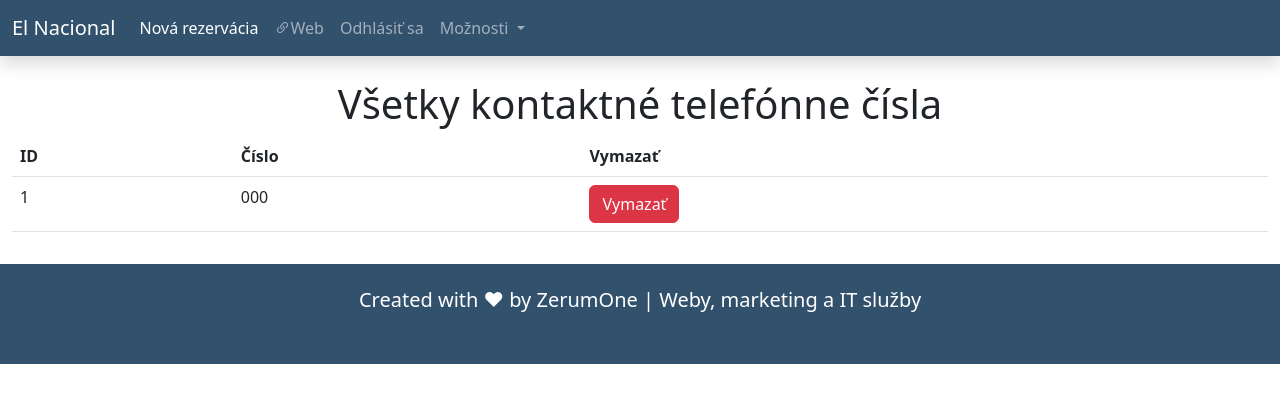
After one commit to neisor/table-reservation-lobbybar, a Django app: page /core/kontaktne-cislo/all in a window 1280 px wide. The commit adds this page. Shown: the top 403 px of the page. Run offline with Django 4.2, Linux system fonts and the light colour scheme; a user stored in the database is signed in; tables that the repository leaves empty hold one stand-in row (values such as "Sample post").

Commit message:
feat: Add option to create custom kontaktne telefonne cislo model

```diff
--- a/table_reservation/core/models.py
+++ b/table_reservation/core/models.py
@@ -21,7 +21,7 @@ class Reservation(models.Model):
     datum = models.DateField(verbose_name="Dátum rezervácie", validators=[future_date_only])
     cas = models.TimeField(verbose_name="Čas rezervácie")
     aktivita = models.ManyToManyField(to='Aktivita')
-    phone_regex = RegexValidator(regex=r'^\+?1?\d{8,15}$', message="Telefónne číslo musí byť vo formáte: '+421911222333'.")
+    phone_regex = RegexValidator(regex=r'^\+?1?\d{8,15}$', message="Telefónne číslo vo formáte: '+421911222333'.")
     telefonne_cislo = models.CharField(validators=[phone_regex], max_length=17, verbose_name="Telefónne číslo/Mobil")
     email = models.EmailField(verbose_name="E-mail")
     sprava = models.TextField(verbose_name="Správa", null=True, blank=True)
@@ -94,3 +94,18 @@ class NepovolenyDatum(models.Model):
         if NepovolenyDatum.objects.all().filter(datum=self.datum):
             raise ValidationError("Môže existovať iba jeden záznam nepovoleného dátumu pre konkrétny dátum.")
         return super(NepovolenyDatum, self).save(*args, **kwargs)
+
+class KontaktneTelefonneCislo(models.Model):
+    """Model for defining a contact number"""
+    phone_regex = RegexValidator(regex=r'^\+?1?\d{8,15}$', message="Telefónne číslo vo formáte: '+421911222333'.")
+    telefonne_cislo = models.CharField(validators=[phone_regex], max_length=17, verbose_name="Telefónne číslo/Mobil")
+
+    def __str__(self):
+        return f"Kontaktné tel. č.: {self.telefonne_cislo}"
+
+    def save(self, *args, **kwargs):
+        # if we will not check for self.pk
+        # then error will also get raised in update of existing model
+        if not self.pk and KontaktneTelefonneCislo.objects.exists():
+            raise ValidationError('Môže existovať iba jedna inštancia kontaktného telefónneho čísla.')
+        return super(KontaktneTelefonneCislo, self).save(*args, **kwargs)
--- /dev/null
+++ b/table_reservation/core/templates/core/all_kontaktne_cisla.html
@@ -0,0 +1,38 @@
+{% extends "core/base.html" %}
+{% block content %}
+    <h1 class="text-center">Všetky kontaktné telefónne čísla</h1>
+
+    {% if not kontaktne_cisla %}
+        <h5 class="text-center text-danger">Zatiaľ neexistuje žiadne kontaktné telefónne číslo.</h5>
+    {% else %}
+        <div class="container-fluid">
+            <div class="table-responsive">
+                <table class="table">
+                    <thead>
+                        <tr>
+                        <th>ID</th>
+                        <th>Číslo</th>
+                        <th>Vymazať</th>
+                        </tr>
+                    </thead>
+                    <tbody>
+                        {% for kontaktne_cislo in kontaktne_cisla %}
+                            <tr>
+                                <td>{{ kontaktne_cislo.id }}</td>
+                                <td>{{ kontaktne_cislo.telefonne_cislo }}</td>
+                                <td>
+                                    <a href="{% url 'delete_kontaktne_cislo' kontaktne_cislo.id %}">
+                                        <button class="btn btn-danger">
+                                            Vymazať
+                                        </button>
+                                    </a>
+                                </td>
+                            </tr>
+                        {% endfor %}
+                    </tbody>
+                </table>
+            </div>
+        </div>
+    {% endif %}
+
+{% endblock %}
--- a/table_reservation/core/templates/core/base.html
+++ b/table_reservation/core/templates/core/base.html
@@ -66,6 +66,9 @@
                         <li><a class="dropdown-item" href="{% url 'all_povolene_casy' %}">Všetky povolené časy</a></li>
                         <li><a class="dropdown-item" href="{% url 'create_new_povoleny_cas' %}">Nový povolený čas</a></li>
                         <li><hr class="dropdown-divider"></li>
+                        <li><a class="dropdown-item" href="{% url 'all_kontaktne_cisla' %}">Všetky kontaktné čísla</a></li>
+                        <li><a class="dropdown-item" href="{% url 'create_new_kontaktne_cislo' %}">Nové kontaktné číslo</a></li>
+                        <li><hr class="dropdown-divider"></li>
                         <li><a class="dropdown-item" href="{% url 'all_admin_emaily' %}">Všetky administrátorské e-maily</a></li>
                         <li><a class="dropdown-item" href="{% url 'create_new_admin_email' %}">Nový administrátorský e-mail</a></li>
                         <li><hr class="dropdown-divider"></li>
--- a/table_reservation/core/urls.py
+++ b/table_reservation/core/urls.py
@@ -19,4 +19,7 @@ urlpatterns = [
     path('nepovoleny-datum/create', create_new_nepovoleny_datum, name="create_new_nepovoleny_datum"),
     path('nepovoleny-datum/all', all_nepovolene_datumy, name="all_nepovolene_datumy"),
     path('nepovoleny-datum/delete/<int:nepovoleny_datum_id>', delete_nepovoleny_datum, name="delete_nepovoleny_datum"),
+    path('kontaktne-cislo/create', create_new_kontaktne_cislo, name="create_new_kontaktne_cislo"),
+    path('kontaktne-cislo/all', all_kontaktne_cisla, name="all_kontaktne_cisla"),
+    path('kontaktne-cislo/delete/<int:kontaktne_cislo_id>', delete_kontaktne_cislo, name="delete_kontaktne_cislo"),
 ]
--- a/table_reservation/core/views.py
+++ b/table_reservation/core/views.py
@@ -263,3 +263,42 @@ def delete_nepovoleny_datum(request, nepovoleny_datum_id: int):
     nepovoleny_datum.delete()
     messages.success(request, f'Nepovolený dátum {nepovoleny_datum.datum} s ID {nepovoleny_datum_id} bol úspešne vymazaný.')
     return redirect("all_nepovolene_datumy")
+
+
+@login_required
+def create_new_kontaktne_cislo(request):
+    if request.method == "GET":
+        context = {
+            'form': CreateKontaktneTelefonneCisloForm,
+        }
+        return render(request, 'core/create_new_kontaktne_cislo.html', context=context)
+    if request.method == "POST":
+        form = CreateKontaktneTelefonneCisloForm(request.POST)
+        if form.is_valid():
+            form.save()
+            messages.success(request, "Úspešne ste vytvorili nové kontaktné telefónne číslo.")
+        else:
+            messages.error(request, "Pri validácii dát, ktoré ste zadali, nastala chyba. Skúste to znovu.")
+            context = {
+                "form": form
+            }
+            return render(request, 'core/create_new_kontaktne_cislo.html', context=context)
+        return redirect("all_kontaktne_cisla")
+
+@login_required
+def all_kontaktne_cisla(request):
+    kontaktne_cisla = KontaktneTelefonneCislo.objects.all()
+    context = {
+        "kontaktne_cisla": kontaktne_cisla
+    }
+    return render(request, 'core/all_kontaktne_cisla.html', context=context)
+
+@login_required
+def delete_kontaktne_cislo(request, kontaktne_cislo_id: int):
+    kontaktne_cislo = KontaktneTelefonneCislo.objects.all().filter(id=kontaktne_cislo_id).first()
+    if not kontaktne_cislo:
+        messages.warning(request, f'Kontaktné telefónne číslo s ID {kontaktne_cislo_id} neexistuje.')
+        return redirect("all_kontaktne_cisla")
+    kontaktne_cislo.delete()
+    messages.success(request, f'Kontaktné telefónne číslo {kontaktne_cislo.telefonne_cislo} s ID {kontaktne_cislo_id} bolo úspešne vymazaný.')
+    return redirect("all_kontaktne_cisla")
--- a/table_reservation/reservations/views.py
+++ b/table_reservation/reservations/views.py
@@ -5,7 +5,7 @@ from django.contrib import messages
 from django.db.models import Q
 from django.contrib.auth.decorators import login_required
 from reservations.helpers import *
-from core.models import Reservation, PovolenyCas, AdminEmail, Aktivita, Stav
+from core.models import Reservation, PovolenyCas, AdminEmail, Aktivita, KontaktneTelefonneCislo
 import uuid
 from django.core.paginator import Paginator
 from core.wrappers import allow_only_if_is_open
@@ -28,8 +28,10 @@ def create_new_reservation(request):
         if form.is_valid():
             date_of_new_reservation = form.cleaned_data["datum"]
             if check_if_datum_from_reservation_is_in_nepovolene_datumy(date_to_check=date_of_new_reservation):
+                kontaktne_tel_cislo = KontaktneTelefonneCislo.objects.all().first()
                 messages.error(request, mark_safe(
-                    f'Je nám ľúto, v tento deň už nie je možná rezervácia, z dôvodu naplnenia kapacity rezervácií. Kontaktujte nás na čísle: <a href="tel:+421 908 085 888">+421 908 085 888</a>'
+                    f"""Je nám ľúto, v tento deň už nie je možná rezervácia, z dôvodu naplnenia kapacity rezervácií.
+                    Kontaktujte nás na čísle: <a href="tel:{kontaktne_tel_cislo.telefonne_cislo if kontaktne_tel_cislo else ''}">{kontaktne_tel_cislo.telefonne_cislo if kontaktne_tel_cislo else ''}</a>"""
                     )
                 )
                 return redirect('/')
```
Also changed, not shown: table_reservation/core/forms.py (+6 -1 lines), table_reservation/core/templates/core/create_new_kontaktne_cislo.html (added, +13 -0 lines).
